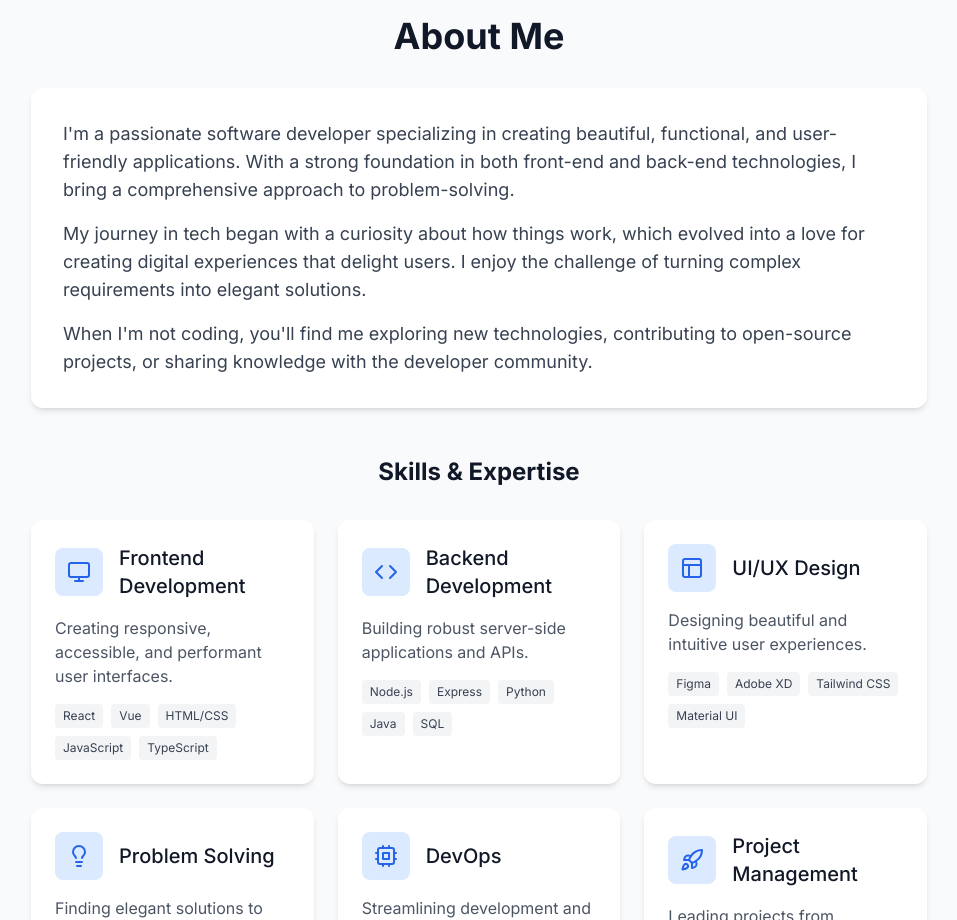
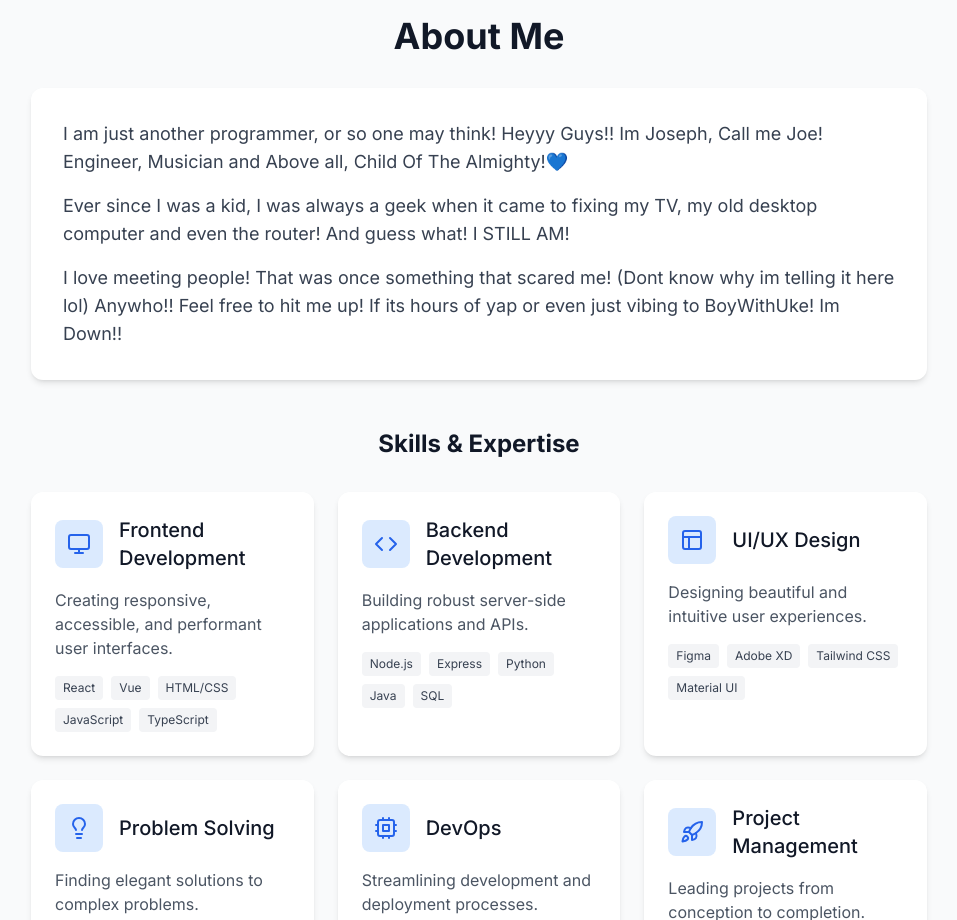
Before and after one commit to SharkSpidy/portfolio, a React (Vite) app: page / in a window 1280 px wide. Shown: the part 2040-2960 px from the top of the page, without its empty margins (161-1118 px from the left). Built offline with nearby package versions, Linux system fonts and the light colour scheme.

Commit message:
Texts Changed

```diff
--- a/src/components/About.tsx
+++ b/src/components/About.tsx
@@ -89,18 +89,17 @@ const About: React.FC = () => {
           </h2>
           <div className="mb-12 bg-white dark:bg-gray-800 rounded-xl p-8 shadow-md">
             <p className="text-lg text-gray-700 dark:text-gray-300 mb-4">
-              I'm a passionate software developer specializing in creating beautiful, functional,
-              and user-friendly applications. With a strong foundation in both front-end and back-end
-              technologies, I bring a comprehensive approach to problem-solving.
+              I am just another programmer, or so one may think! Heyyy Guys!! Im Joseph, Call me Joe!
+              Engineer, Musician and Above all, Child Of The Almighty!💙
             </p>
             <p className="text-lg text-gray-700 dark:text-gray-300 mb-4">
-              My journey in tech began with a curiosity about how things work, which evolved into a
-              love for creating digital experiences that delight users. I enjoy the challenge of
-              turning complex requirements into elegant solutions.
+             Ever since I was a kid, I was always a geek when it came to fixing my TV, my old desktop computer and even the
+              router! And guess what! I STILL AM!
             </p>
             <p className="text-lg text-gray-700 dark:text-gray-300">
-              When I'm not coding, you'll find me exploring new technologies, contributing to
-              open-source projects, or sharing knowledge with the developer community.
+              I love meeting people! That was once something that scared me! (Dont know why im telling it here lol)
+              Anywho!! Feel free to hit me up! If its hours of yap or even just vibing to BoyWithUke!
+              Im Down!!
             </p>
           </div>
 
```
